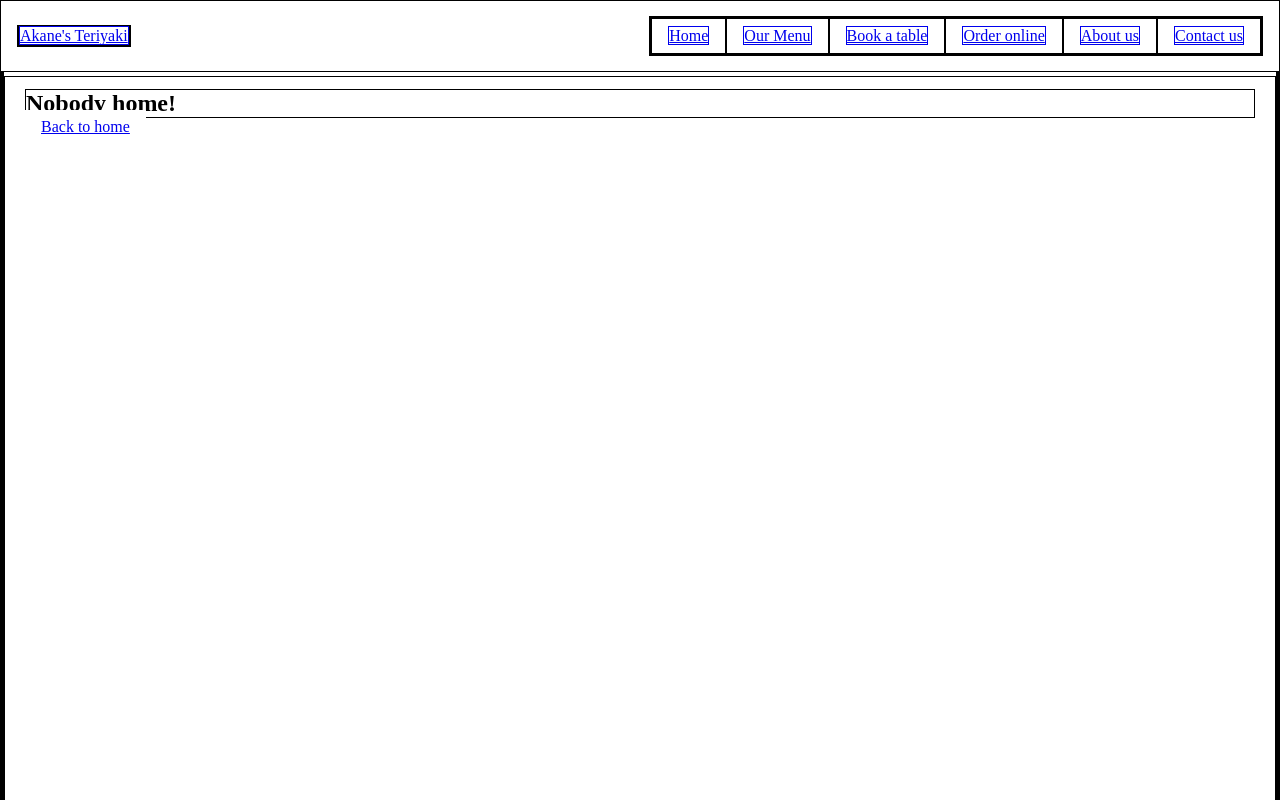
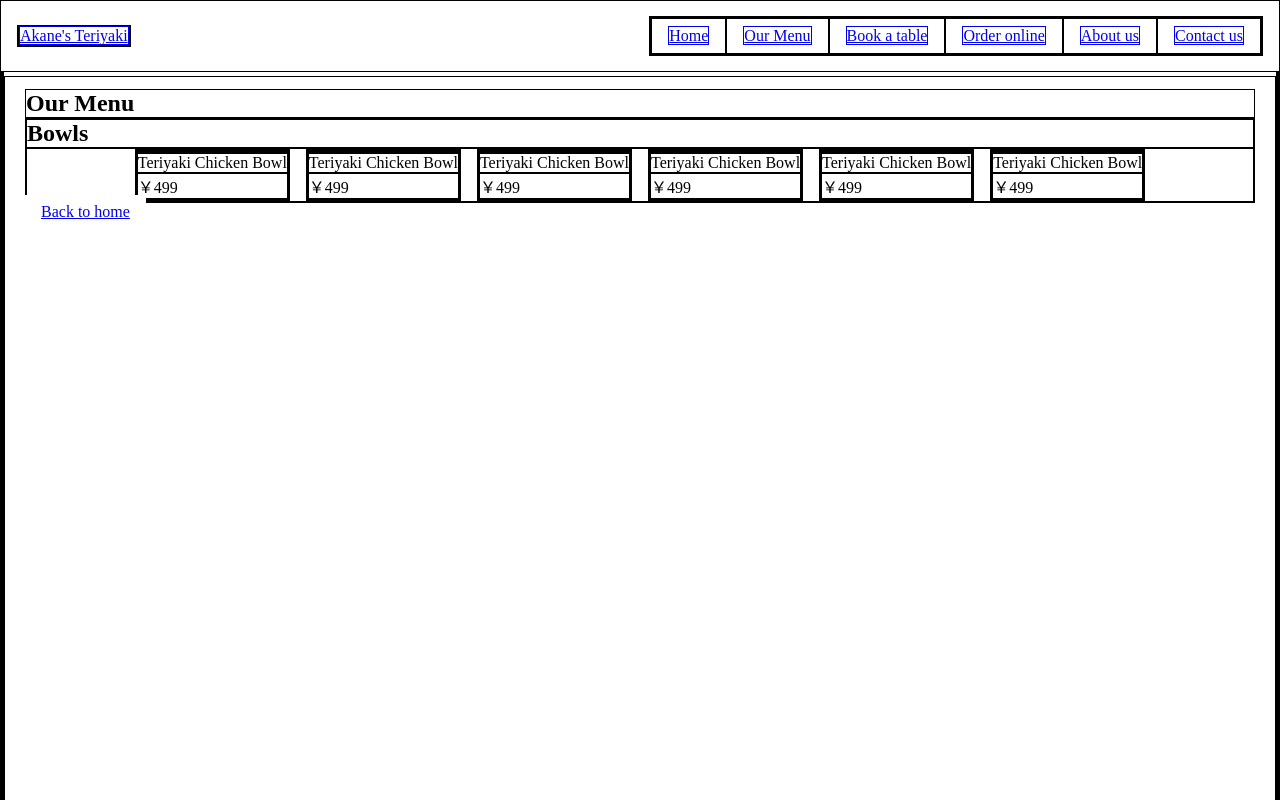
Before and after one commit to jarteaga127/akanes-teriyaki-react, a React (Vite) app: page /our-menu in a window 1280 px wide. Shown: the top 800 px of the page. Built offline with nearby package versions, Linux system fonts and the light colour scheme.

Commit message:
Created menu page and menu card

```diff
--- /dev/null
+++ b/src/components/MenuCard.tsx
@@ -0,0 +1,13 @@
+const MenuCard = () => {
+    return (
+        <div className="menu-card">
+            <div className="menu-card-img"></div>
+            <div className="menu-card-text">
+                <div className="item-name">Teriyaki Chicken Bowl</div>
+                <div className="item-price">￥499</div>
+            </div>
+        </div>
+     );
+}
+
+export default MenuCard;
--- a/src/pages/OurMenu.tsx
+++ b/src/pages/OurMenu.tsx
@@ -1,9 +1,22 @@
 import { Link } from "react-router-dom";
+import MenuCard from "../components/MenuCard";
+import "../styles/our-menu.css"
 
 const OurMenu = () => {
     return (
         <section>
-            <h1>Nobody home!</h1>
+            <h1>Our Menu</h1>
+            <article>
+                <h2>Bowls</h2>
+                <div className="menu-grid">
+                    <MenuCard/>
+                    <MenuCard/>
+                    <MenuCard/>
+                    <MenuCard/>
+                    <MenuCard/>
+                    <MenuCard/>
+                </div>
+            </article>
             <Link to="/" className="link-001">Back to home</Link>
         </section>
      );
--- /dev/null
+++ b/src/styles/our-menu.css
@@ -0,0 +1,6 @@
+.menu-grid {
+    display: flex;
+    flex-direction: row;
+    gap: 1rem;
+    justify-content: center;
+}
```
